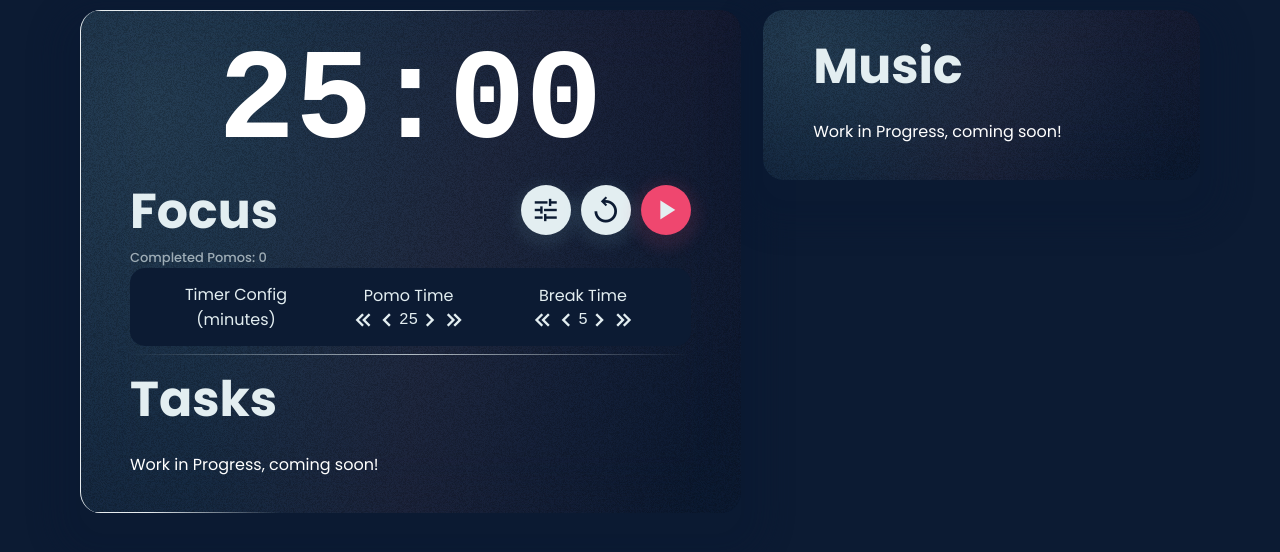
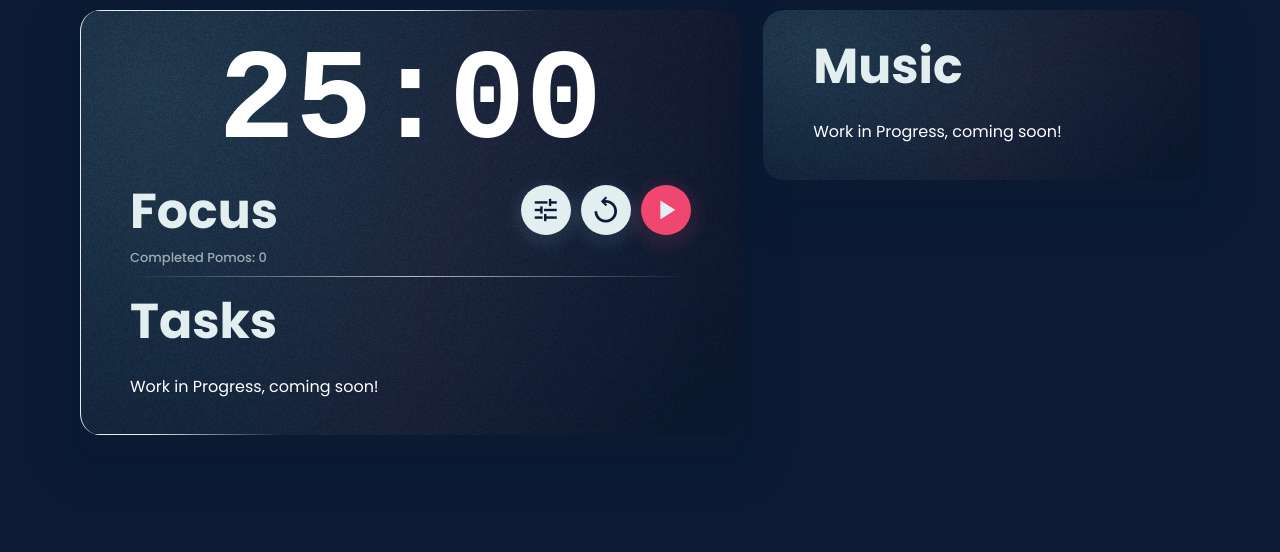
Before and after one commit to AlexandruNst/Pomoplex, a React (Vite) app: page / in a window 1280 px wide. Shown: the top 552 px of the page. Built offline with nearby package versions, Linux system fonts and the light colour scheme; a web font is replaced by a local one.

Commit message:
Changed to not show Timer Config by default

```diff
--- a/src/components/PomodoroUnit/Pomodoro/Pomodoro.jsx
+++ b/src/components/PomodoroUnit/Pomodoro/Pomodoro.jsx
@@ -15,7 +15,7 @@ export default function Pomodoro() {
     const [inPomo, setInPomo] = useState(true)
     const [pomoStarted, setPomoStarted] = useState(true)
     const [completedPomos, setCompletedPomos] = useState(0)
-    const [showConfig, setShowConfig] = useState(true)
+    const [showConfig, setShowConfig] = useState(false)
 
     function toggleShowConfig() {
         setShowConfig(oldShowConfig => !oldShowConfig)
```
